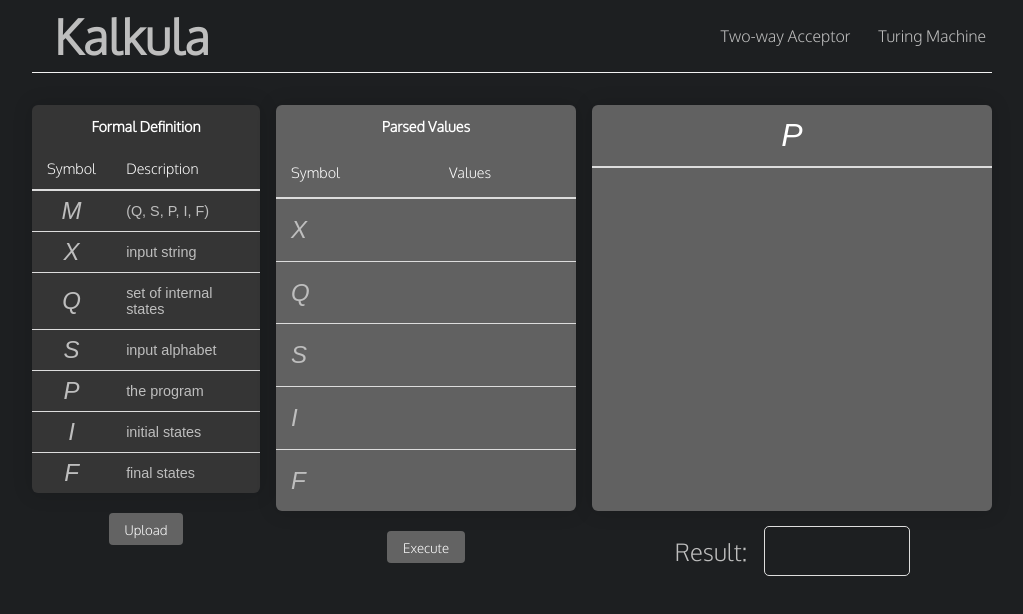
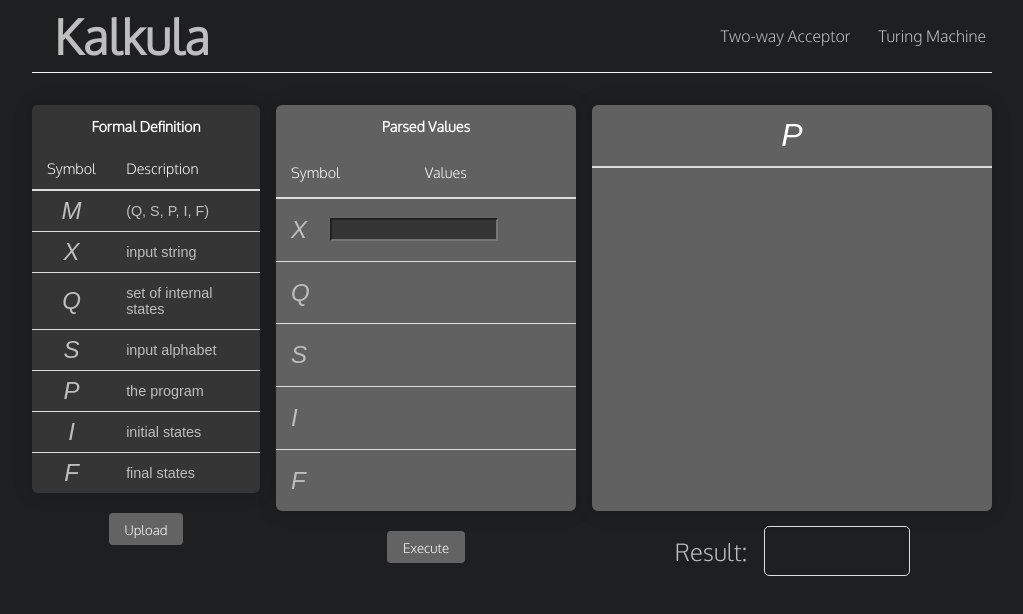
Before and after one commit to gabopotestades/kalkula_old, a React (Create React App) app: page /two-way-acceptor in a window 1280 px wide. Shown: the top 614 px of the page, without its empty margins (128-1151 px from the left). Built offline with nearby package versions, Linux system fonts and the light colour scheme; a web font is replaced by a local one.

Commit message:
Added textbox for value of Input

```diff
--- a/src/TwoWayAcceptor/TwoWayAcceptor.scss
+++ b/src/TwoWayAcceptor/TwoWayAcceptor.scss
@@ -141,6 +141,15 @@
 .twa-tuple-table tbody tr:last-of-type {
   border-bottom: none;
 }
+
+#xInput {
+  background-color: #353535;
+  color: #ffffff;
+  box-shadow: none;
+  min-width: 10rem;
+  font-family: "Oxygen";
+}
+
 /*#endregion Center table*/
 
 .twa-program {
--- a/src/TwoWayAcceptor/TwoWayAcceptor.tsx
+++ b/src/TwoWayAcceptor/TwoWayAcceptor.tsx
@@ -297,7 +297,9 @@ const TwoWayAcceptor = () => {
                     <tbody>
                         <tr>
                             <td className="symbol">X</td>
-                            <td className="description">{ xValues }</td>
+                            <td className="description">
+                                <input id="xInput" type="text" value = { xValues } onChange={(e) => setxValues(e.target.value)}/>
+                            </td>
                         </tr>
                         <tr>
                             <td className="symbol">Q</td>
```
